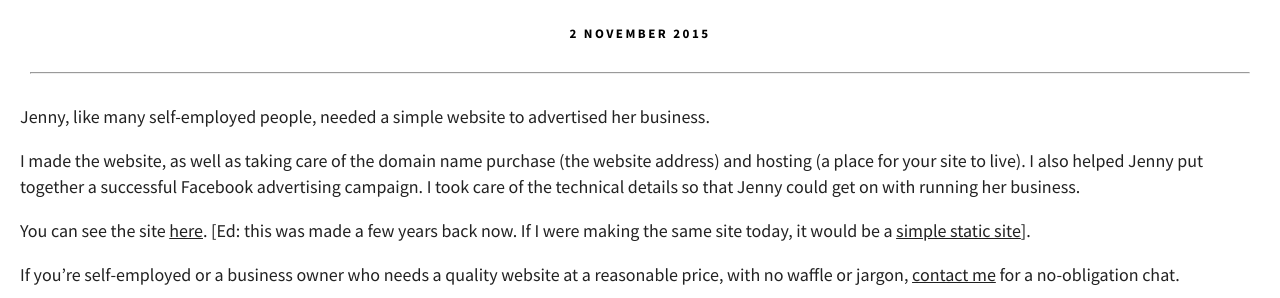
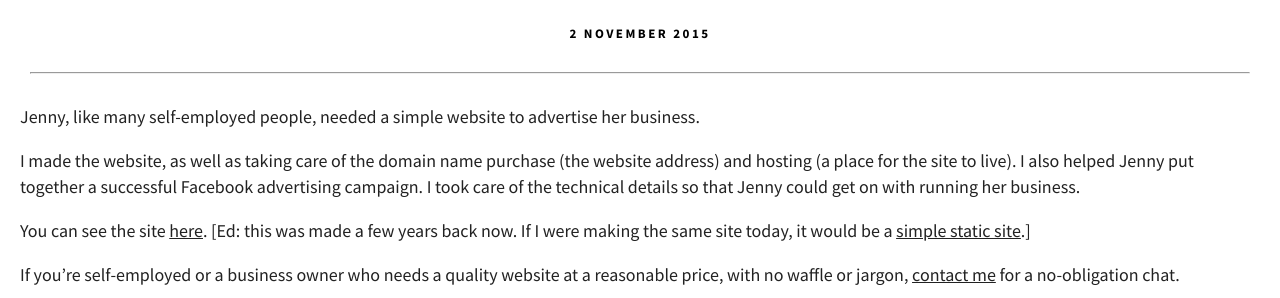
Before and after one commit to andavies/andavies.github.io, a Jekyll site: the page built from _projects/jenny-smethurst.md, in a window 1280 px wide and 1318 px high, cut to the strip 602-900 px from the top of the window. Built offline with Jekyll 4.4.1, drawn with Linux system fonts in a browser that asks for light colours.

Commit message:
Fix typos

```diff
--- a/_projects/jenny-smethurst.md
+++ b/_projects/jenny-smethurst.md
@@ -11,10 +11,10 @@ date: 2 November 2015
 type: "website"
 ---
 
-Jenny, like many self-employed people, needed a simple website to advertised her business.
+Jenny, like many self-employed people, needed a simple website to advertise her business.
 
-I made the website, as well as taking care of the domain name purchase (the website address) and hosting (a place for your site to live). I also helped Jenny put together a successful Facebook advertising campaign. I took care of the technical details so that Jenny could get on with running her business.
+I made the website, as well as taking care of the domain name purchase (the website address) and hosting (a place for the site to live). I also helped Jenny put together a successful Facebook advertising campaign. I took care of the technical details so that Jenny could get on with running her business.
 
-You can see the site [here](http://jennysmethurst.com). [Ed: this was made a few years back now. If I were making the same site today, it would be a [simple static site]({{ site.baseurl }}{% post_url 2017-05-15-on-jekyll-wordpress-and-speed %})].
+You can see the site [here](http://jennysmethurst.com). [Ed: this was made a few years back now. If I were making the same site today, it would be a [simple static site]({{ site.baseurl }}{% post_url 2017-05-15-on-jekyll-wordpress-and-speed %}).]
 
 If you're self-employed or a business owner who needs a quality website at a reasonable price, with no waffle or jargon, [contact me]({{ site.baseurl }}/contact.html) for a no-obligation chat.
```
